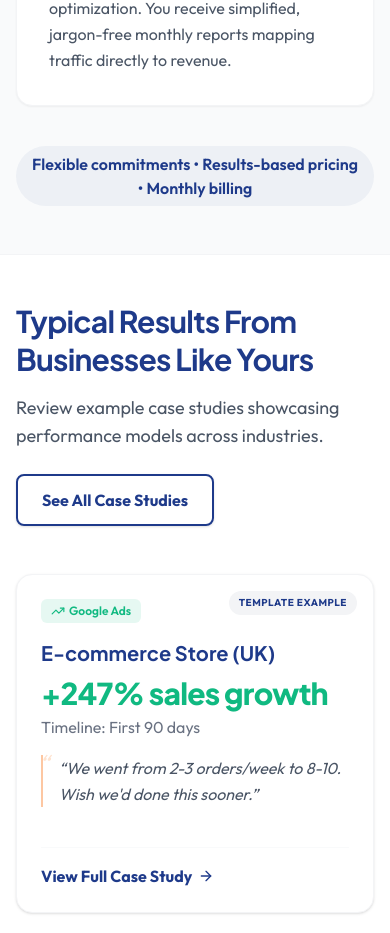
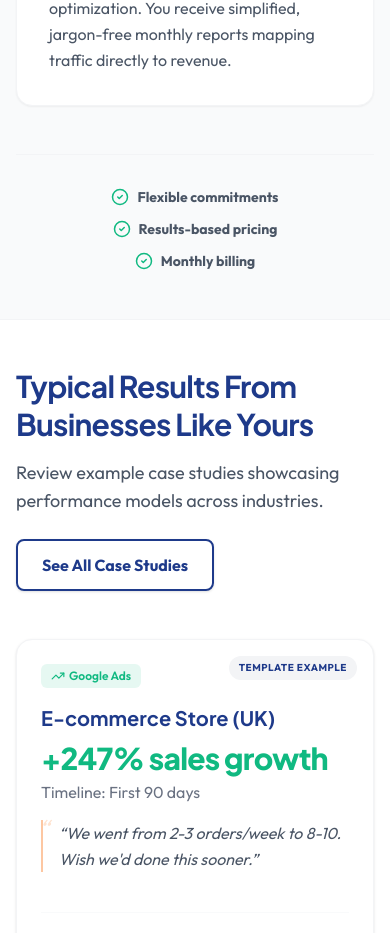
Before and after one commit to rafiulislam1306/Agency, a Next.js app: page / in a window 390 px wide. Shown: the part 5550-6483 px from the top of the page. Built offline with nearby package versions, Linux system fonts and the light colour scheme.

Commit message:
style: replace homepage commitments bullet pill with responsive checkmark dividers

```diff
--- a/app/page.tsx
+++ b/app/page.tsx
@@ -306,9 +306,20 @@ export default function Home() {
             ))}
           </div>
 
-          <div className="text-center mt-10">
-            <span className="inline-flex items-center px-4 py-1.5 rounded-full bg-brand-blue/5 text-brand-blue font-semibold text-base">
-              Flexible commitments &bull; Results-based pricing &bull; Monthly billing
+          <div className="flex flex-col sm:flex-row items-center justify-center gap-y-3 gap-x-6 lg:gap-x-8 mt-12 text-sm md:text-base text-gray-600 font-bold border-t border-gray-100 pt-8">
+            <span className="flex items-center">
+              <CheckCircle2 className="w-4.5 h-4.5 text-brand-green mr-2 flex-shrink-0" aria-hidden="true" />
+              Flexible commitments
+            </span>
+            <span className="hidden sm:inline text-gray-300">|</span>
+            <span className="flex items-center">
+              <CheckCircle2 className="w-4.5 h-4.5 text-brand-green mr-2 flex-shrink-0" aria-hidden="true" />
+              Results-based pricing
+            </span>
+            <span className="hidden sm:inline text-gray-300">|</span>
+            <span className="flex items-center">
+              <CheckCircle2 className="w-4.5 h-4.5 text-brand-green mr-2 flex-shrink-0" aria-hidden="true" />
+              Monthly billing
             </span>
           </div>
         </div>
```
